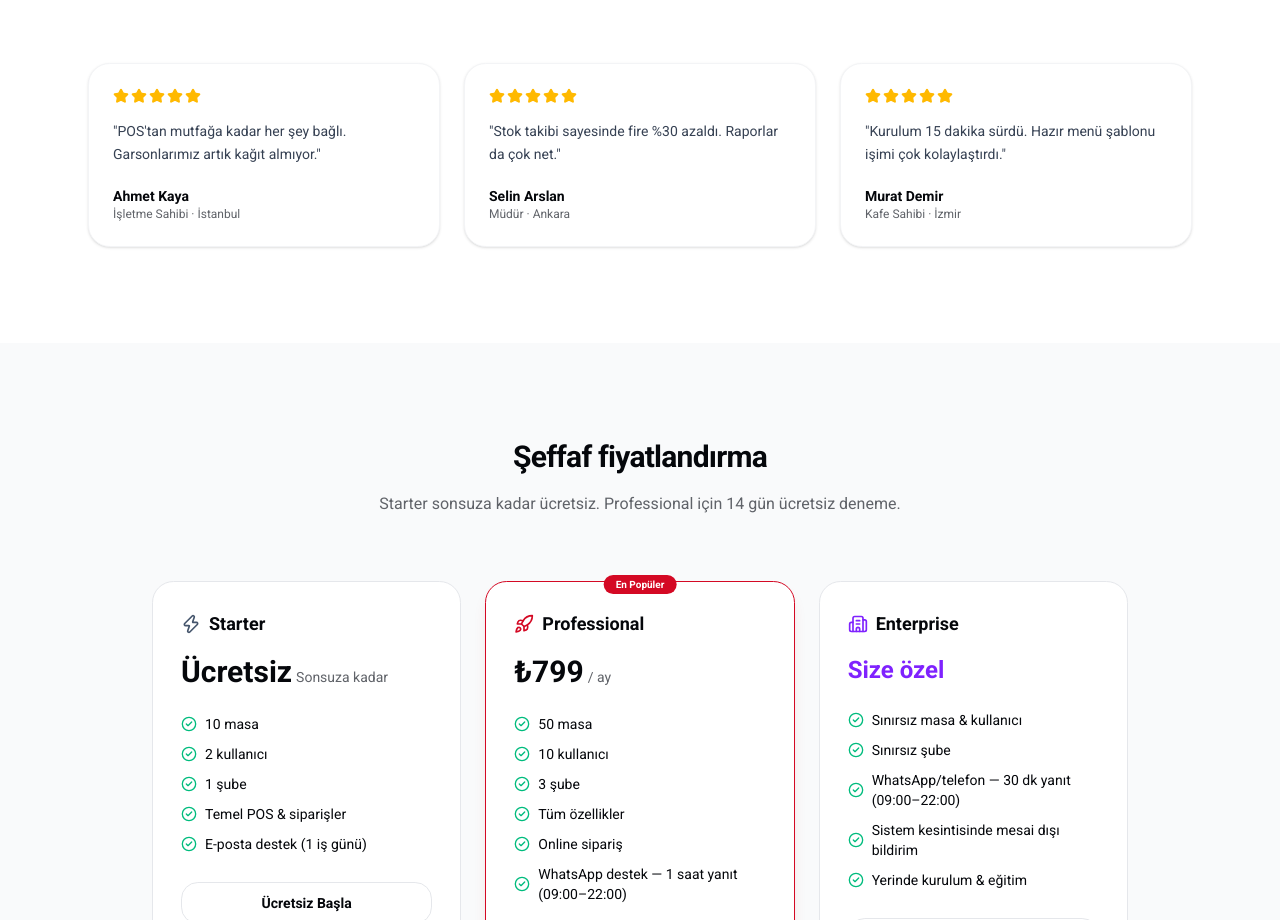
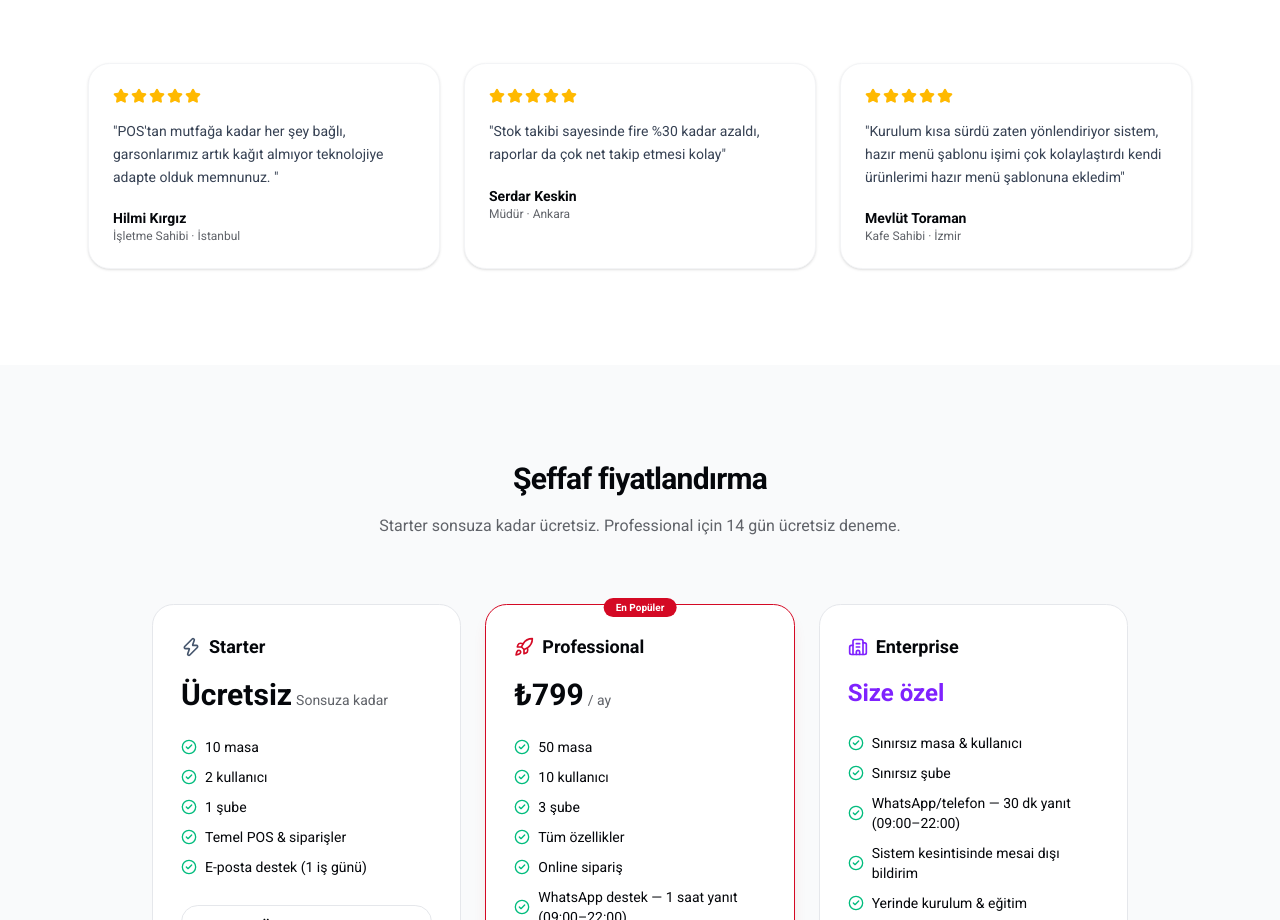
Before and after one commit to kayitmayit1/restopan, a Next.js app: page / in a window 1280 px wide. Shown: the part 2751-3671 px from the top of the page. Built offline with nearby package versions, Linux system fonts and the light colour scheme; no server answers.

Commit message:
düzeltm10

```diff
--- a/src/app/page.tsx
+++ b/src/app/page.tsx
@@ -83,9 +83,9 @@ const PLANS = [
 ];
 
 const TESTIMONIALS = [
-  { name: "Ahmet Kaya", role: "İşletme Sahibi · İstanbul", quote: "POS'tan mutfağa kadar her şey bağlı. Garsonlarımız artık kağıt almıyor.", stars: 5 },
-  { name: "Selin Arslan", role: "Müdür · Ankara", quote: "Stok takibi sayesinde fire %30 azaldı. Raporlar da çok net.", stars: 5 },
-  { name: "Murat Demir", role: "Kafe Sahibi · İzmir", quote: "Kurulum 15 dakika sürdü. Hazır menü şablonu işimi çok kolaylaştırdı.", stars: 5 },
+  { name: "Hilmi Kırgız", role: "İşletme Sahibi · İstanbul", quote: "POS'tan mutfağa kadar her şey bağlı, garsonlarımız artık kağıt almıyor teknolojiye adapte olduk memnunuz. ", stars: 5 },
+  { name: "Serdar Keskin", role: "Müdür · Ankara", quote: "Stok takibi sayesinde fire %30 kadar azaldı, raporlar da çok net takip etmesi kolay", stars: 5 },
+  { name: "Mevlüt Toraman", role: "Kafe Sahibi · İzmir", quote: "Kurulum kısa sürdü zaten yönlendiriyor sistem, hazır menü şablonu işimi çok kolaylaştırdı kendi ürünlerimi hazır menü şablonuna ekledim", stars: 5 },
 ];
 
 export default function LandingPage() {
```
